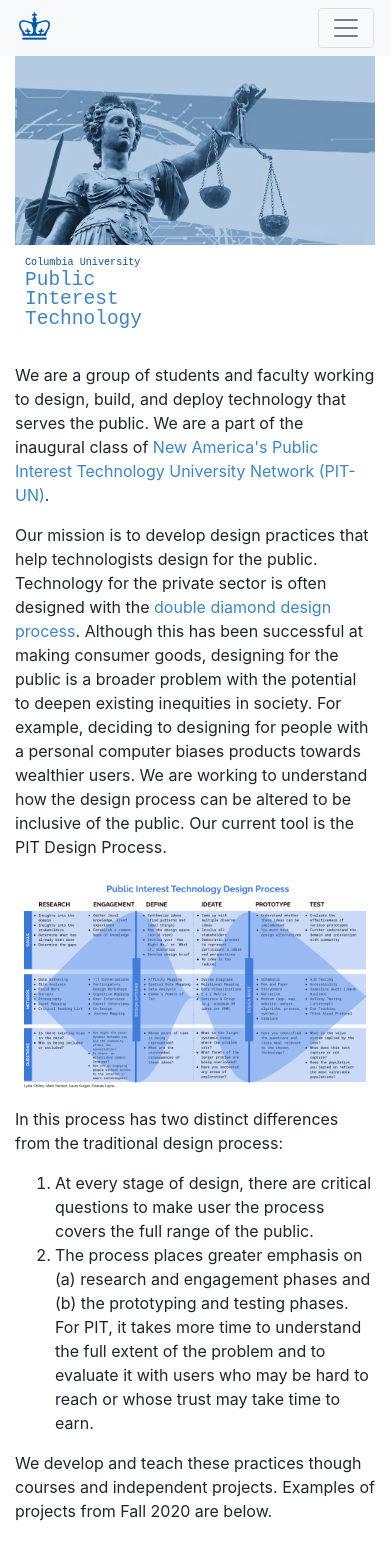
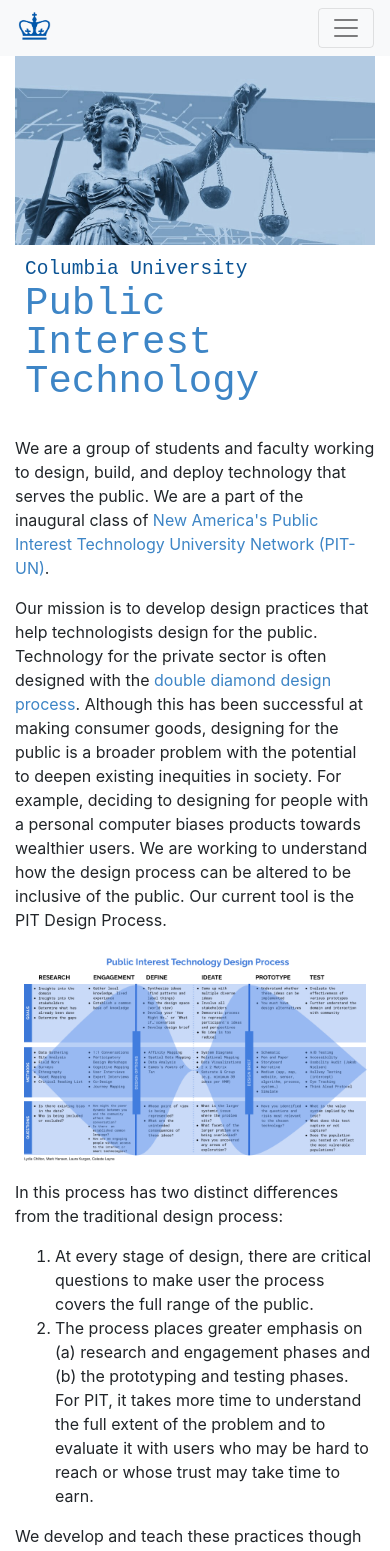
Before and after one commit to columbia-pit/columbia-pit.github.io, a Jekyll site: the page built from index.html, in a window 390 px wide. Shown: the top 1551 px of the page. Built offline with Jekyll 4.4.1, drawn with Linux system fonts in a browser that asks for light colours; nearby versions of some CDN libraries.

Commit message:
phone screen resizing

```diff
--- a/assets/css/main.scss
+++ b/assets/css/main.scss
@@ -4,19 +4,41 @@
 
 
 #cu{
-    font-size: 2.6em;
-    font-size: 2.6vw;
     font-family: 'IBM Plex Mono', monospace;
     color: #0b5394;
 }
 
 #pit{
     color: #3d85c6;
-    font-size: 4em;
-    font-size: 5vw;
+
     line-height: 1em;
     font-family: 'IBM Plex Mono', monospace;
 }
+
+
+@media screen and (min-width: 601px) {
+  #cu{
+    font-size: 2em;
+    font-size: 2vw;
+
+    }
+  #pit {
+    font-size: 4em;
+    font-size: 5vw;
+  }
+}
+
+@media screen and (max-width: 600px) {
+  #cu{
+    font-size: 5em;
+    font-size: 5vw;
+    }
+  #pit {
+    font-size: 10em;
+    font-size: 10vw;
+    }
+}
+
 
 a{
     color:#3d85c6;
```
Also changed, not shown: 3 other files.
